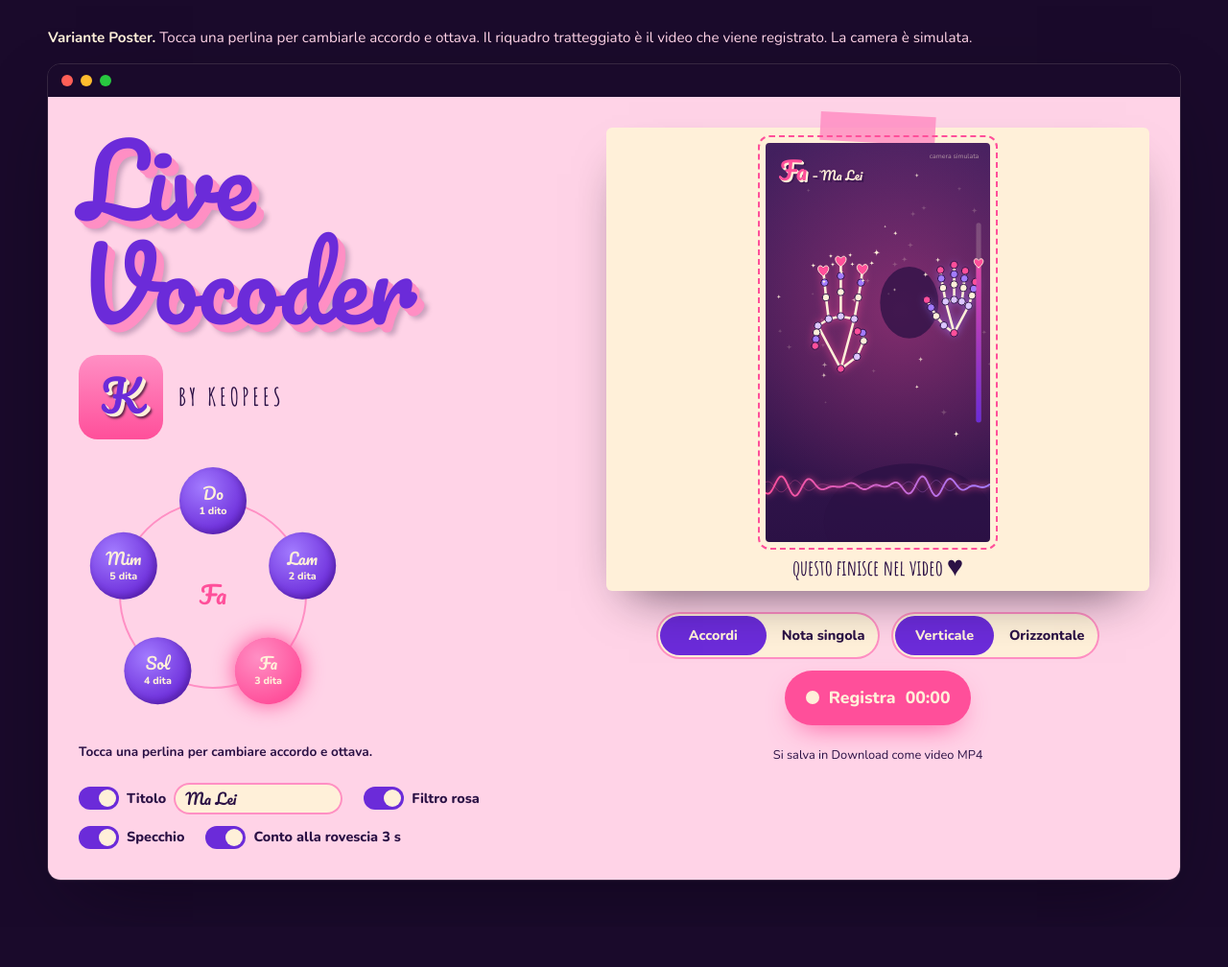
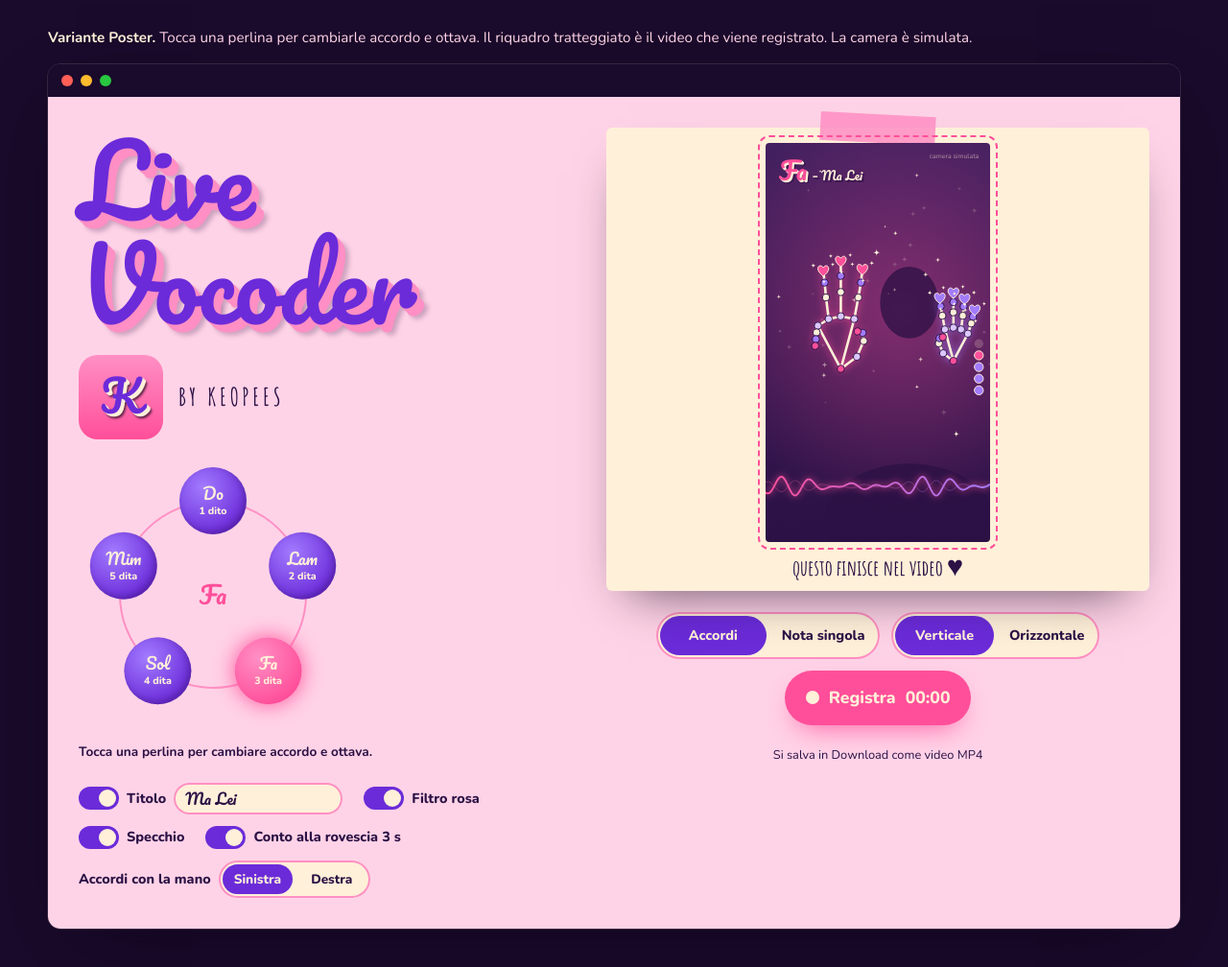
Before and after one commit to MeStakes/Live-Vocoder, a plain HTML site: page prototypes/stile-grafico.prototype.html in a window 1280 px wide. Shown: the whole page at 96% size. Before the commit the page ends 966 px from the top, so only its background shows below. Drawn offline with nearby package versions, Linux system fonts and the light colour scheme.

Commit message:
Prototype: second hand intensity as 5 levels by finger count, chord-hand setting

```diff
--- a/prototypes/stile-grafico.prototype.html
+++ b/prototypes/stile-grafico.prototype.html
@@ -70,7 +70,8 @@ body{background:var(--notte);color:var(--crema);font:16px/1.45 var(--f-testo);pa
 .track::after{content:"";position:absolute;top:3px;left:3px;width:18px;height:18px;border-radius:50%;background:var(--rosa-chiaro);transition:transform .15s}
 .switch[aria-checked="true"] .track{background:var(--viola);box-shadow:none}
 .switch[aria-checked="true"] .track::after{transform:translateX(18px);background:var(--crema)}
-.title-set{display:inline-flex;align-items:center;gap:8px;flex-wrap:wrap}
+.title-set{display:inline-flex;align-items:center;gap:8px;flex-wrap:wrap;font-size:.9rem;font-weight:800}
+.settings .seg button{padding:6px 12px;font-size:.85rem}
 #titolo{width:11rem;max-width:100%;padding:6px 12px;border:0;border-radius:999px;background:var(--crema);color:var(--prugna);font:400 1rem/1.3 var(--f-titolo);box-shadow:inset 0 0 0 2px var(--rosa-chiaro)}
 
 /* video */
@@ -121,6 +122,7 @@ body{background:var(--notte);color:var(--crema);font:16px/1.45 var(--f-testo);pa
         <button class="switch" role="switch" data-act="sw" data-val="filtro"><span class="track"></span>Filtro rosa</button>
         <button class="switch" role="switch" data-act="sw" data-val="specchio"><span class="track"></span>Specchio</button>
         <button class="switch" role="switch" data-act="sw" data-val="conto"><span class="track"></span>Conto alla rovescia 3 s</button>
+        <span class="title-set">Accordi con la mano <span class="seg" role="group" aria-label="Mano degli accordi"><button data-act="mano" data-val="sinistra">Sinistra</button><button data-act="mano" data-val="destra">Destra</button></span></span>
       </div>
     </div>
 
@@ -157,9 +159,9 @@ const rnd = i => { const v = Math.sin(i * 127.1) * 43758.5453; return v - Math.f
 const GLITTER = Array.from({length: 36}, (_, i) => ({x: rnd(i), y: rnd(i + 99) * .8, s: .4 + rnd(i + 7) * .8, p: rnd(i + 3) * 6.28, v: 1 + rnd(i + 11) * 2}));
 
 const st = {mode:'accordi', format:'verticale', rec:false, recStart:0, file:'', i:1, edit:-1, count:0,
-            titolo:true, filtro:true, specchio:true, conto:true, title:'Ma Lei'};
-const fold = [0,0,0,0,0];
-let lastCycle = performance.now(), countTimer = 0;
+            titolo:true, filtro:true, specchio:true, conto:true, title:'Ma Lei', mano:'sinistra', lv:3};
+const fold = [0,0,0,0,0], fold2 = [0,0,0,0,0]; // mano degli accordi, mano dell'intensità
+let lastCycle = performance.now(), lastLv = performance.now(), countTimer = 0;
 
 const name = b => NOTE[b.r] + (st.mode === 'accordi' ? TYPES[b.t].suf : '');
 const freqs = b => (st.mode === 'accordi' ? TYPES[b.t].iv : [0]).map(iv => 261.63 * 2 ** ((b.r + iv) / 12 + b.o));
@@ -200,7 +202,7 @@ function render() {
   });
   $('#editor').hidden = !ed;
   const pressed = (act, v) => $$(`[data-act="${act}"]`).forEach(b => b.setAttribute('aria-pressed', b.dataset.val === String(v)));
-  pressed('mode', st.mode); pressed('format', st.format);
+  pressed('mode', st.mode); pressed('format', st.format); pressed('mano', st.mano);
   if (ed) { pressed('root', ed.r); pressed('type', ed.t); pressed('oct', ed.o); }
   $$('[data-act="sw"]').forEach(b => b.setAttribute('aria-checked', st[b.dataset.val]));
   $('#titolo').hidden = !st.titolo;
@@ -225,6 +227,7 @@ document.addEventListener('click', e => {
   const a = b.dataset.act, v = b.dataset.val, ed = beads[st.edit];
   if (a === 'mode') st.mode = v;
   if (a === 'format') st.format = v;
+  if (a === 'mano') st.mano = v;
   if (a === 'rec') onRec();
   if (a === 'sw') st[v] = !st[v];
   if (a === 'bead') { st.edit = st.edit === +v ? -1 : +v; if (st.edit >= 0) st.i = st.edit; }
@@ -237,11 +240,11 @@ document.addEventListener('click', e => {
 });
 $('#titolo').addEventListener('input', e => st.title = e.target.value);
 
-function handPoints() {
+function handPoints(fd) {
   return HAND.map((p, j) => {
     const f = FINGERS.findIndex(fg => fg.includes(j));
     if (f < 0) return p;
-    const k = fold[f], order = FINGERS[f].indexOf(j);
+    const k = fd[f], order = FINGERS[f].indexOf(j);
     if (f === 0) return [p[0] + (.46 - p[0]) * k * .7 * (order / 3), p[1] + (.72 - p[1]) * k * .7 * (order / 3)];
     if (order === 0) return p;
     const m = HAND[FINGERS[f][0]];
@@ -270,7 +273,7 @@ function drawHand(x, P, m, t, glow, raised) {
   P.forEach((p, j) => {
     const f = [4, 8, 12, 16, 20].indexOf(j);
     if (f >= 0 && raised(f)) {
-      x.strokeStyle = C.crema; x.fillStyle = C.rosa; heart(x, p[0], p[1], m * .028);
+      x.strokeStyle = C.crema; x.fillStyle = glow; heart(x, p[0], p[1], m * .028);
       x.fillStyle = C.crema;
       for (const k of [0, 2.1, 4.2]) star(x, p[0] + Math.cos(t * 2 + k) * m * .05, p[1] + Math.sin(t * 2 + k) * m * .05, m * .011);
       return;
@@ -288,7 +291,7 @@ function draw(cv, t) {
   const W = Math.round(r.width * dpr), H = Math.round(r.height * dpr);
   if (cv.width !== W || cv.height !== H) { cv.width = W; cv.height = H; }
   const x = cv.getContext('2d'), m = Math.min(W, H);
-  const lvl = .5 + .5 * Math.sin(t * .5); // seconda mano simulata: 0 bassa ... 1 alta
+  const lvl = (st.lv - 1) / 4; // intensità: dita alzate della seconda mano, 1-5
 
   x.save();
   if (st.specchio) { x.translate(W, 0); x.scale(-1, 1); }
@@ -310,16 +313,20 @@ function draw(cv, t) {
   if (st.filtro) GLITTER.forEach(s => { x.fillStyle = rgba(C.crema, .2 + .8 * Math.max(0, Math.sin(t * s.v + s.p))); star(x, s.x * W, s.y * H, m * .014 * s.s); });
 
   const hs = m * .6;
-  const ox = W * .68 - hs / 2 + Math.sin(t * .8) * m * .02, oy = H * .42 - hs / 2 + Math.sin(t * 1.1) * m * .015;
-  drawHand(x, handPoints().map(([px, py]) => [ox + px * hs, oy + py * hs]), m, t, C.rosa, f => fold[f] < .5);
-  // seconda mano: la sua altezza decide l'intensità del vocoder, mostrata dalla barra col cuore
-  const hs2 = m * .38, ox2 = W * .16 - hs2 / 2, oy2 = H * (.62 - .3 * lvl) - hs2 / 2;
-  drawHand(x, HAND.map(([px, py]) => [ox2 + (1 - px) * hs2, oy2 + py * hs2]), m, t, C['viola-luce'], () => false);
-  const bx = W * .04, top = H * .2, bot = H * .7, bw = m * .022, ly = bot - (bot - top) * lvl;
-  x.fillStyle = rgba(C.crema, .2); x.beginPath(); x.roundRect(bx, top, bw, bot - top, bw / 2); x.fill();
-  g = x.createLinearGradient(0, bot, 0, top); g.addColorStop(0, C.viola); g.addColorStop(1, C.rosa);
-  x.fillStyle = g; x.beginPath(); x.roundRect(bx, ly, bw, bot - ly, bw / 2); x.fill();
-  x.strokeStyle = C.crema; x.lineWidth = m * .004; x.fillStyle = C.rosa; heart(x, bx + bw / 2, ly, m * .024);
+  // nell'immagine non specchiata la mano sinistra di Keopees sta a destra
+  const L = st.mano === 'sinistra', flip = (pts, f) => f ? pts.map(([px, py]) => [1 - px, py]) : pts;
+  const ox = W * (L ? .68 : .32) - hs / 2 + Math.sin(t * .8) * m * .02, oy = H * .42 - hs / 2 + Math.sin(t * 1.1) * m * .015;
+  drawHand(x, flip(handPoints(fold), !L).map(([px, py]) => [ox + px * hs, oy + py * hs]), m, t, C.rosa, f => fold[f] < .5);
+  // seconda mano: le dita alzate (1-5) sono l'intensità, mostrata da 5 perline in colonna
+  const hs2 = m * .38, ox2 = W * (L ? .16 : .84) - hs2 / 2 + Math.sin(t * .9 + 2) * m * .015, oy2 = H * .45 - hs2 / 2;
+  drawHand(x, flip(handPoints(fold2), L).map(([px, py]) => [ox2 + px * hs2, oy2 + py * hs2]), m, t, C['viola-luce'], f => fold2[f] < .5);
+  const bx = W * (L ? .05 : .95), r5 = m * .02;
+  x.lineWidth = m * .004; x.strokeStyle = C.crema;
+  for (let k = 0; k < 5; k++) {
+    x.beginPath(); x.arc(bx, H * .62 - k * r5 * 2.6, r5, 0, 7);
+    x.fillStyle = k >= st.lv ? rgba(C.crema, .2) : k === st.lv - 1 ? C.rosa : C['viola-luce'];
+    x.fill(); if (k < st.lv) x.stroke();
+  }
   x.restore();
 
   x.fillStyle = rgba(C.crema, .55); x.textAlign = 'right';
@@ -366,8 +373,12 @@ function draw(cv, t) {
 let lastTimer = '';
 function frame(now) {
   if (st.edit < 0 && now - lastCycle > 2600) { st.i = (st.i + 1) % beads.length; lastCycle = now; render(); }
-  const open = new Set(OPEN_ORDER.slice(0, st.i + 1));
-  fold.forEach((v, f) => { const target = open.has(f) ? 0 : 1; fold[f] = reduce ? target : v + (target - v) * .15; });
+  if (now - lastLv > 3700) { st.lv = st.lv % 5 + 1; lastLv = now; } // seconda mano simulata
+  const ease = (fd, n) => {
+    const open = new Set(OPEN_ORDER.slice(0, n));
+    fd.forEach((v, f) => { const target = open.has(f) ? 0 : 1; fd[f] = reduce ? target : v + (target - v) * .15; });
+  };
+  ease(fold, st.i + 1); ease(fold2, st.lv);
   draw($('canvas'), reduce ? 1.3 : now / 1000);
   const secs = st.rec ? (now - st.recStart) / 1000 : 0, txt = `${pad(secs / 60)}:${pad(secs % 60)}`;
   if (txt !== lastTimer) { $$('[data-bind="timer"]').forEach(el => el.textContent = txt); lastTimer = txt; }
```
